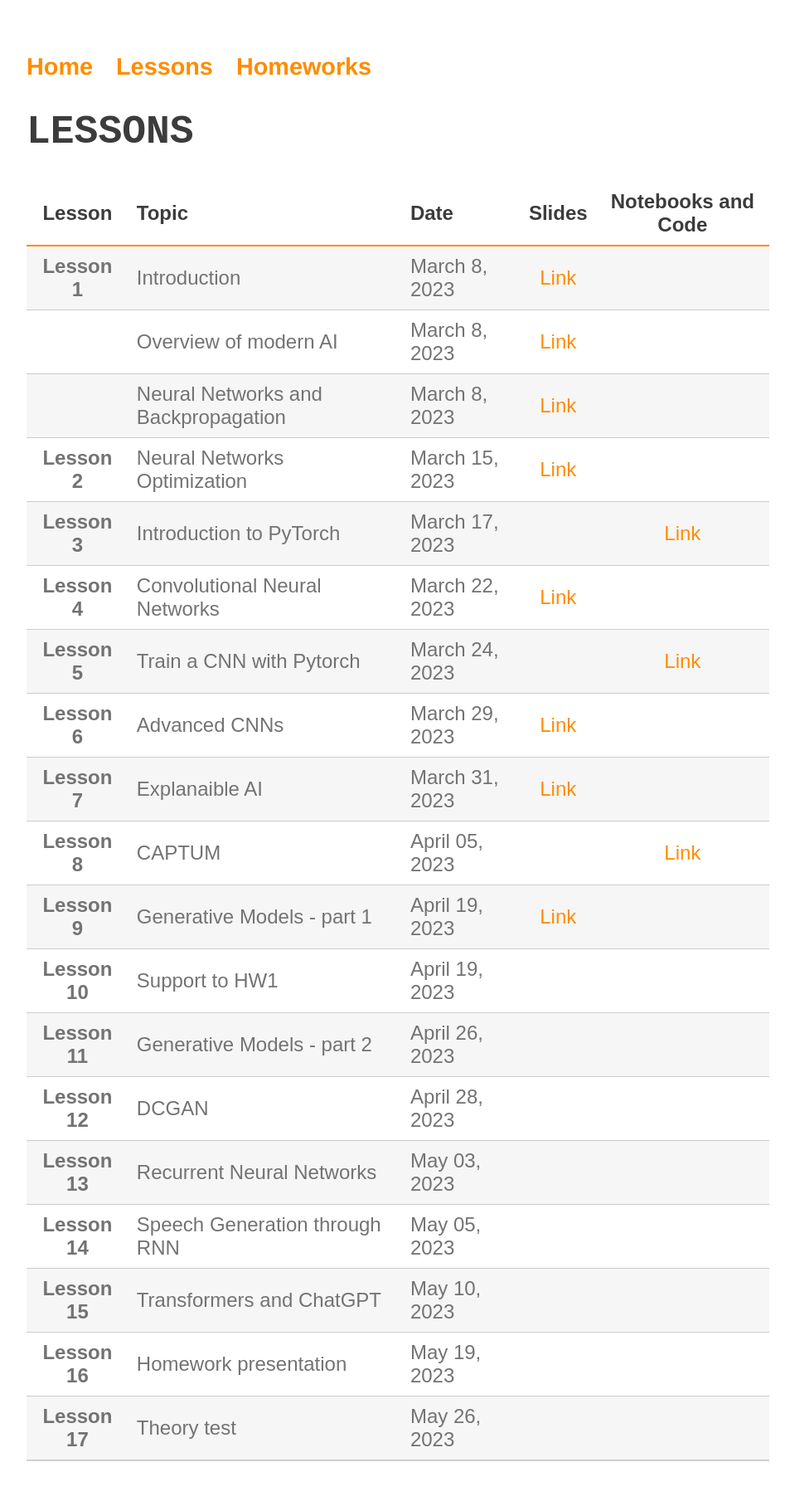
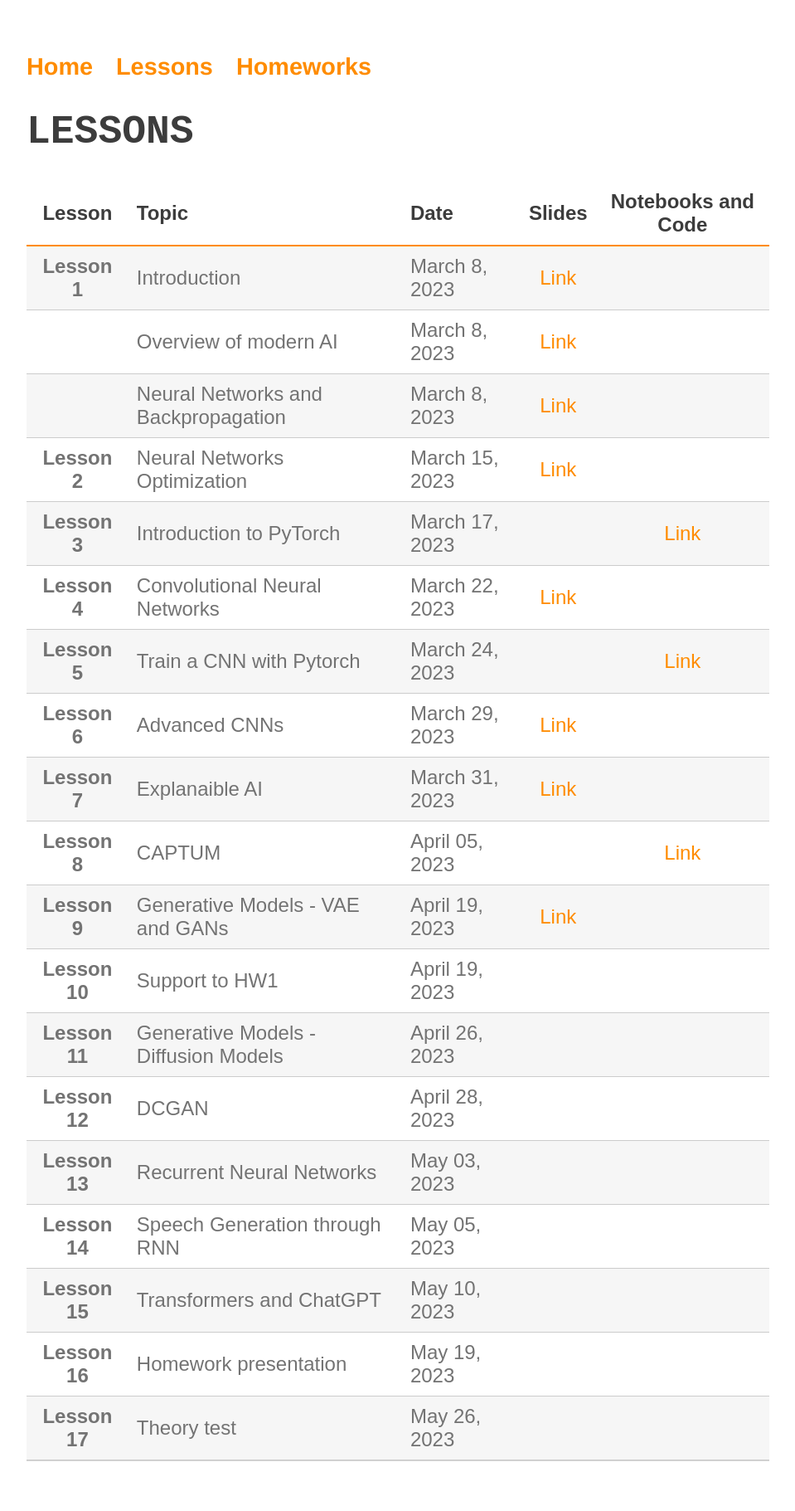
Before and after one commit to perceivelab/knowledge-discovery-course, a Jekyll site: the page built from lezioni.md, in a window 1280 px wide. Shown: the whole page at 83% size, without its empty margins (160-1119 px from the left). Built offline with Jekyll 4.4.1, drawn with Linux system fonts in a browser that asks for light colours; our own code applies the rules of GitHub Pages for plain Markdown files.

Commit message:
Update lezioni.md

```diff
--- a/lezioni.md
+++ b/lezioni.md
@@ -13,9 +13,9 @@
 | **Lesson 6**      | Advanced CNNs                                     | March 29, 2023                 | [Link](https://drive.google.com/file/d/18B9AJ1OXu39vFwwFtNtaNDJ0D6tzOu0l/view?usp=sharing)   | |
 | **Lesson 7**      | Explanaible AI                                    | March 31, 2023                 | [Link](https://drive.google.com/file/d/19k5mjhROmS32lCoFIWr-6NpQGYaM0kyU/view?usp=sharing)   | |
 | **Lesson 8**      | CAPTUM                                            | April 05, 2023                 |    | [Link](https://colab.research.google.com/drive/16LqS432F3yTm7q1oW0-qD9xPZQdlB81C) |
-| **Lesson 9**      | Generative Models - part 1                        | April 19, 2023                 | [Link](https://drive.google.com/file/d/10MrcuOLBeABeHTS7ZVEev04pVJKly_LT/view?usp=sharing)   | |
+| **Lesson 9**      | Generative Models - VAE and GANs                        | April 19, 2023                 | [Link](https://drive.google.com/file/d/10MrcuOLBeABeHTS7ZVEev04pVJKly_LT/view?usp=sharing)   | |
 | **Lesson 10**      | Support to HW1                                    | April 19, 2023                 |    | |
-| **Lesson 11**     | Generative Models - part 2                        | April 26, 2023                 |    | |
+| **Lesson 11**     | Generative Models - Diffusion Models                        | April 26, 2023                 |    | |
 | **Lesson 12**     | DCGAN                                             | April 28, 2023                 |    | |
 | **Lesson 13**     | Recurrent Neural Networks                         | May 03, 2023                   |    | |
 | **Lesson 14**     | Speech Generation through RNN                     | May 05, 2023                   |    | |
```
